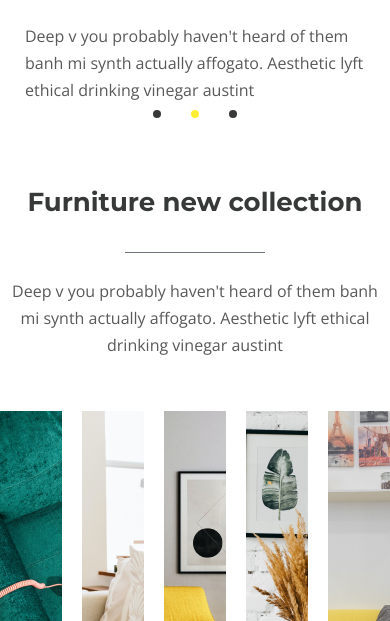
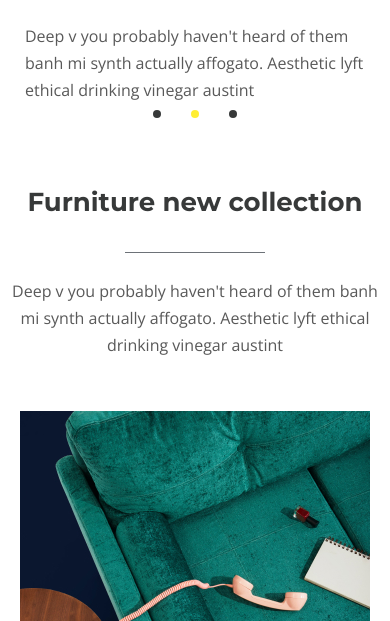
Before and after one commit to greg-front-end/web_site_Furniture_collection, a website: page app/index.html in a window 390 px wide. Shown: the part 211-832 px from the top of the page. Drawn offline with nearby package versions, Linux system fonts and the light colour scheme.

Commit message:
created new-collection section and styles for it

```diff
--- a/app/scss/_intro.scss
+++ b/app/scss/_intro.scss
@@ -61,8 +61,13 @@
          padding-bottom: 26px;
          margin-bottom: 26px;
          position: relative;
-         @media screen and (min-width: 768px) {
          text-align: left;
+         @media screen and (max-width: 768px) {
+            text-align: center;
+            &::after {
+               left: 0;
+               right: 0;
+            }
          }
          @extend %left-line;
 		}
--- a/app/scss/_new-colection.scss
+++ b/app/scss/_new-colection.scss
@@ -20,8 +20,11 @@
 
 .collection {
   display: grid;
-  grid-template-columns: repeat(5, 1fr);
-  column-gap: 20px;
+  align-items: center;
+  place-items: center;
+  grid-template-columns: repeat(auto-fit,minmax(200px, 1fr));
+  gap: 20px;
+
   // .collection__item
 
   &__item {
```
Also changed, not shown: app/css/style.min.css.
